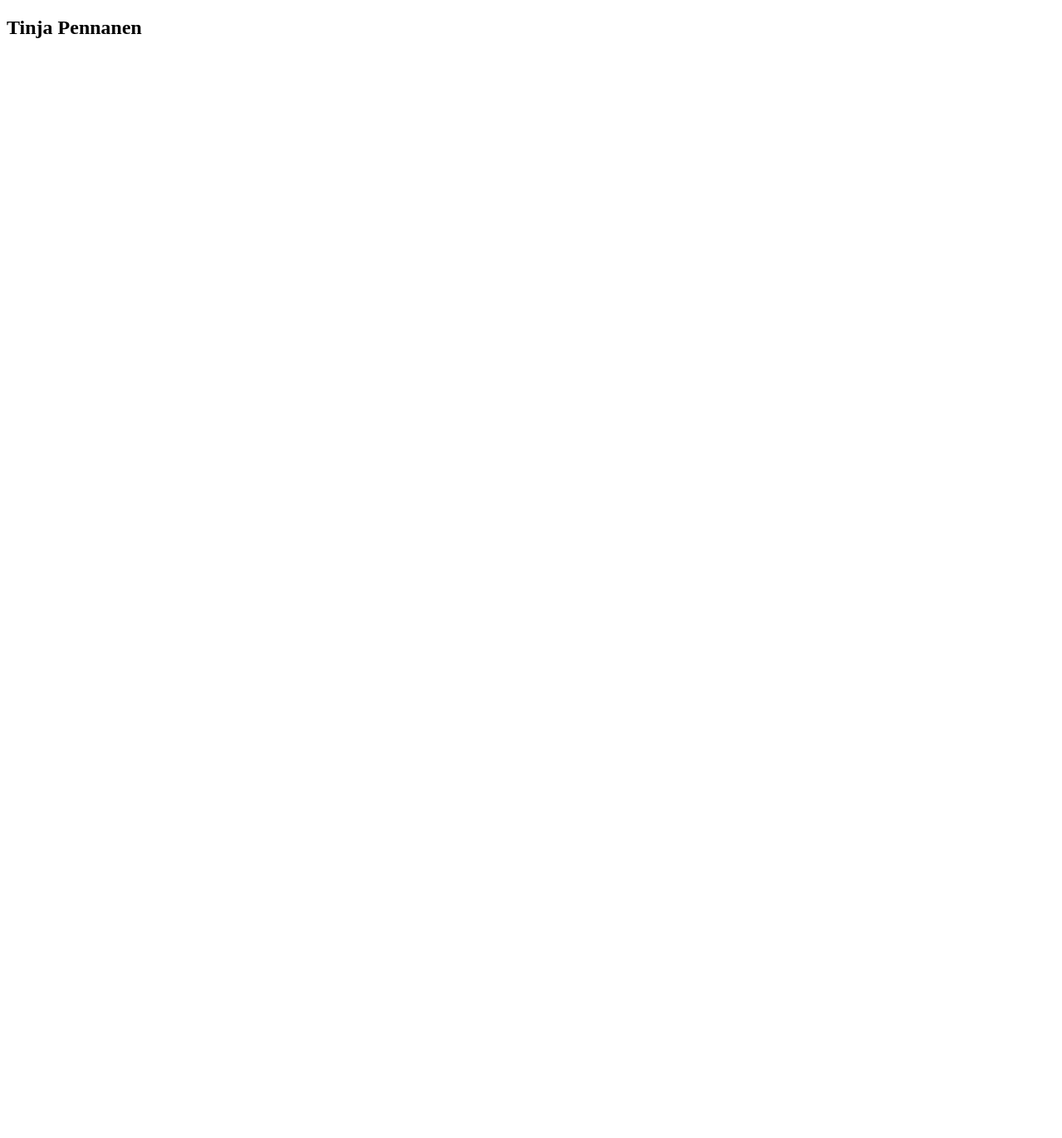
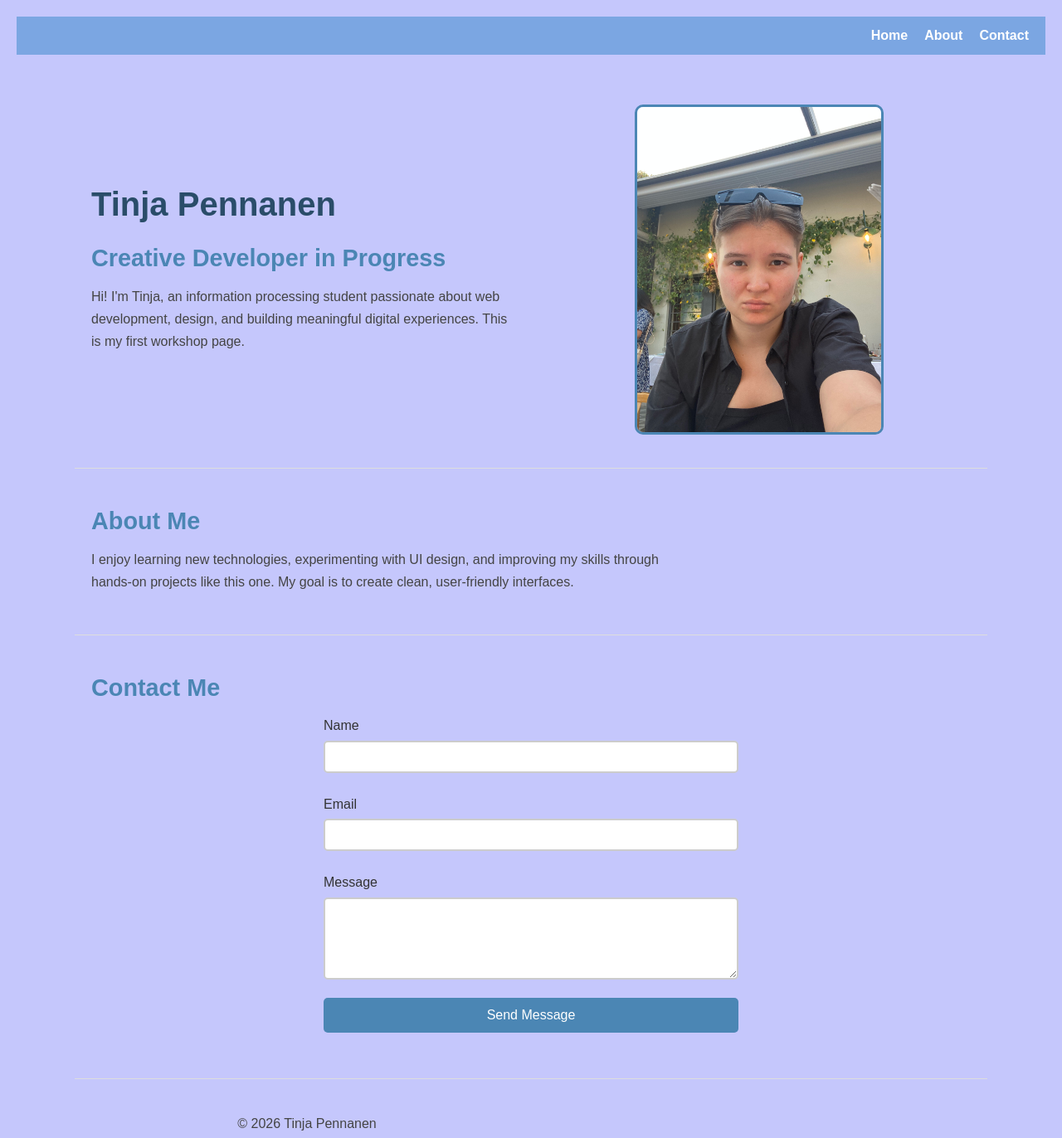
Before and after one commit to pennanentinja/FullStack26, a plain HTML site: page Workshop01/starter/index.html in a window 1280 px wide. Shown: the whole page at 83% size. Before the commit the page ends 800 px from the top, so only its background shows below. Drawn offline with Linux system fonts and the light colour scheme.

Commit message:
muutoksia

```diff
--- a/Workshop01/starter/css/styles.css
+++ b/Workshop01/starter/css/styles.css
@@ -2,106 +2,169 @@
    CSS Styles for Workshop 01
    ================================= */
 
-/* TODO Task 2: Add your general styles here */
-
-/* Reset and Base Styles */
+/* Reset */
 * {
-    /* Add your reset styles here (margin, padding, box-sizing) */
-
+    margin: 0;
+    padding: 0;
+    box-sizing: border-box;
 }
 
+/* Body */
 body {
-    /* Add body styles:  font-family, background-color, color, etc. */
-
+    font-family: Arial, Helvetica, sans-serif;
+    background-color: #c5c7fc;
+    color: #333;
+    line-height: 1.6;
+    padding: 20px;
 }
 
-/* TODO Task 2: Style your headings */
+/* Navigation */
+nav {
+    background-color: #7ba6e2;
+    padding: 10px 20px;
+    margin-bottom: 20px;
+}
+
+nav ul {
+    list-style: none;
+    display: flex;
+    justify-content: flex-end; /* moves nav to the right */
+    gap: 20px;
+}
+
+nav a {
+    color: white;
+    text-decoration: none;
+    font-weight: bold;
+}
+
+nav a:hover {
+    text-decoration: underline;
+}
+
+/* Hero Layout */
+.hero {
+    display: flex;
+    justify-content: space-between;
+    align-items: center;
+    gap: 40px;
+    max-width: 1100px;
+    margin: 0 auto;
+    padding: 40px 20px;
+}
+
+.hero-text {
+    flex: 1;
+}
+
+.hero-image {
+    flex: 1;
+    display: flex;
+    justify-content: center;
+}
+
+.hero-image img {
+    max-width: 300px;
+    width: 100%;
+    border-radius: 10px;
+    border: 3px solid #4b86b4;
+}
+
+/* Headings */
 h1 {
-
+    font-size: 2.5rem;
+    color: #2a4d69;
+    margin-bottom: 10px;
 }
 
 h2 {
-
+    font-size: 1.8rem;
+    color: #4b86b4;
+    margin-bottom: 10px;
 }
 
-/* TODO Task 2: Style your paragraphs */
+/* Paragraphs */
 p {
-
+    max-width: 700px;
+    margin: 10px 0;
+    color: #444;
+    line-height: 1.7;
 }
 
-/* TODO Task 2: Style your images */
-img {
-
+/* Sections */
+section {
+    padding: 40px 0;
+    border-bottom: 1px solid #ddd;
 }
 
-/* TODO Task 3: Navigation Styles */
-nav {
-
-}
-
-nav ul {
-    /* Remove bullets and style the list */
-}
-
-nav li {
-    /* Display items horizontally */
-}
-
-nav a {
-    /* Style the links */
-}
-
-nav a:hover {
-    /* Add hover effect */
-}
-
-/* Main Content Styles */
-main {
-
-}
-
-section {
-    /* Add spacing between sections */
-}
-
-/* TODO Task 4: Form Styles */
+/* Form Styles */
 form {
-
+    max-width: 500px;
+    margin: 0 auto;
 }
 
 label {
-
+    display: block;
+    margin: 10px 0 5px;
 }
 
 input,
 textarea {
-    /* Style form inputs */
+    width: 100%;
+    padding: 10px;
+    border: 2px solid #ccc;
+    border-radius: 5px;
+    margin-bottom: 15px;
 }
 
-button,
 input[type="submit"] {
-    /* Style the submit button */
+    background-color: #4b86b4;
+    color: white;
+    border: none;
+    cursor: pointer;
+    padding: 12px;
+    font-size: 1rem;
 }
 
-button:hover,
-input[type="submit"]: hover {
-    /* Add hover effect for button */
+input[type="submit"]:hover {
+    background-color: #2a4d69;
 }
 
-/* Footer Styles */
+/* Footer */
 footer {
-
+    text-align: center;
+    margin-top: 40px;
+    color: #666;
 }
 
-/* TODO Task 5: Media Queries for Responsive Design */
-/* Tablet styles (optional) */
+/* Responsive Design */
 @media (max-width: 768px) {
-    /* Add your tablet/mobile styles here */
+    .hero {
+        flex-direction: column;
+        text-align: center;
+    }
 
+    nav ul {
+        flex-direction: column;
+        align-items: flex-end;
+    }
+
+    h1 {
+        font-size: 2rem;
+    }
+
+    h2 {
+        font-size: 1.5rem;
+    }
 }
 
-/* Mobile styles */
-@media (max-width:  480px) {
-    /* Add your mobile-specific styles here */
+@media (max-width: 480px) {
+    img {
+        max-width: 100%;
+    }
 
+    input,
+    textarea {
+        font-size: 1rem;
+    }
 }
--- a/Workshop01/starter/index.html
+++ b/Workshop01/starter/index.html
@@ -7,32 +7,70 @@
     <link rel="stylesheet" href="./css/styles.css">
 </head>
 <body>
-    <!-- TODO Task 3: Add navigation menu here -->
 
+    <!-- Navigation -->
+    <nav>
+        <ul>
+            <li><a href="#home">Home</a></li>
+            <li><a href="#about">About</a></li>
+            <li><a href="#contact">Contact</a></li>
+        </ul>
+    </nav>
 
-    <!-- TODO Task 1: Add your main content here -->
-    <!-- Use  h2, p, and img tags -->
-     <h2>Tinja Pennanen</h2>
     <main>
-        <section id="home">
-            <!-- Add your heading, subheading, paragraph, and image here -->
 
+        <!-- Hero Section -->
+        <section id="home" class="hero">
+            <div class="hero-text">
+                <h1>Tinja Pennanen</h1>
+                <h2>Creative Developer in Progress</h2>
+                <p>
+                    Hi! I'm Tinja, an information processing student passionate about web development,
+                    design, and building meaningful digital experiences. This is my first workshop page.
+                </p>
+            </div>
+
+            <div class="hero-image">
+                <img src="kuvat/jokukuva.jpg" alt="Profile photo">
+            </div>
         </section>
 
-        <!-- TODO Task 1 & 3: Add an about section -->
-        <section id="about">
-
+        <!-- About Section -->
+        <section id="about" class="hero">
+            <div class="hero-text">
+            <h2>About Me</h2>
+            <p>
+                I enjoy learning new technologies, experimenting with UI design, and improving my
+                skills through hands‑on projects like this one. My goal is to create clean,
+                user‑friendly interfaces.
+            </p>
+            </div>
         </section>
 
-        <!-- TODO Task 4: Add contact form section here -->
-        <section id="contact">
+        <!-- Contact Form -->
+        <section id="contact" class="hero">
+            <div class="hero-text">
+            <h2>Contact Me</h2>
+            <form>
+                <label for="name">Name</label>
+                <input id="name" type="text" required>
 
+                <label for="email">Email</label>
+                <input id="email" type="email" required>
+
+                <label for="message">Message</label>
+                <textarea id="message" rows="5" required></textarea>
+
+                <input type="submit" value="Send Message">
+            </form>
+            </div>
         </section>
+
     </main>
 
-    <!-- Optional: Add a footer -->
     <footer>
+        <p>© 2026 Tinja Pennanen</p>
+    </footer>
 
-    </footer>
 </body>
 </html>
```
Also changed, not shown: Workshop01/starter/kuvat/jokukuva.jpg (added).
